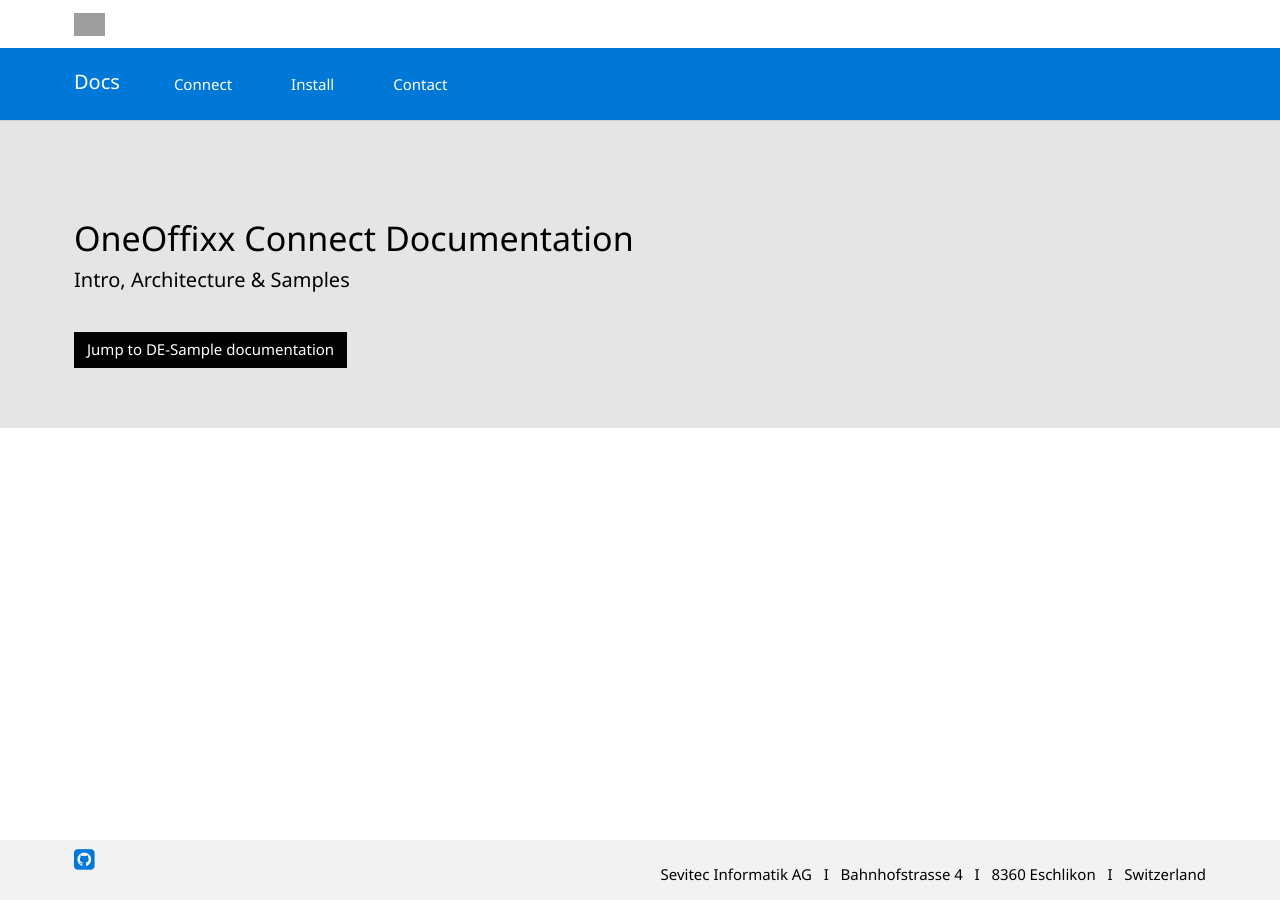
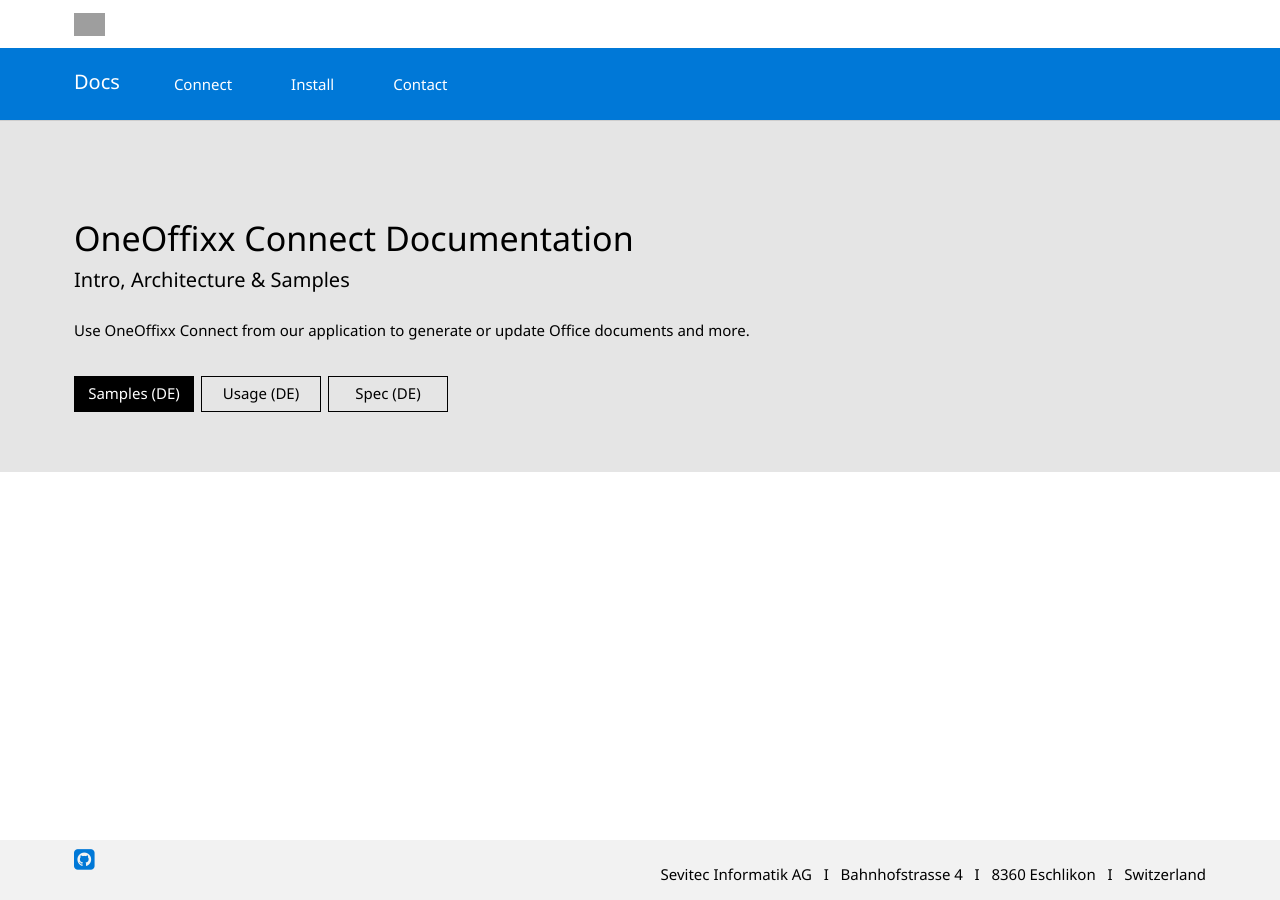
Before and after one commit to primesoft-group/oneoffixx-docs, a Jekyll site: the page built from index.html, in a window 1280 px wide. Built offline with Jekyll 4.4.1, drawn with Linux system fonts in a browser that asks for light colours; nearby versions of some CDN libraries; some web fonts are replaced; grey boxes are pictures that could not be loaded.

Commit message:
Update index.html

```diff
--- a/index.html
+++ b/index.html
@@ -14,8 +14,11 @@
                 <div class="type-sh3">
                     Intro, Architecture & Samples
                 </div>
+                <p>Use OneOffixx Connect from our application to generate or update Office documents and more.</p>
                 <div class="btn-group">
-                    <a class="btn btn-primary" href="{{ site.baseurl }}/connect/de/usecases/">Jump to DE-Sample documentation</a>
+                    <a class="btn btn-primary" href="{{ site.baseurl }}/connect/de/usecases/">Samples (DE)</a>
+                    <a class="btn btn btn-secondary no-outline" href="{{ site.baseurl }}/connect/de/usage/">Usage (DE)</a>
+                    <a class="btn btn btn-secondary no-outline" href="{{ site.baseurl }}/connect/de/xml-schema/">Spec (DE)</a>
                 </div>
             </div>
         </div>
```
